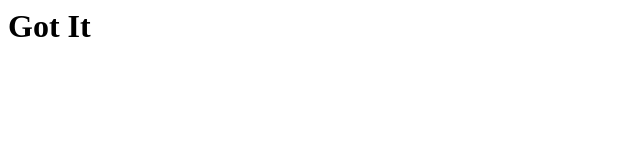
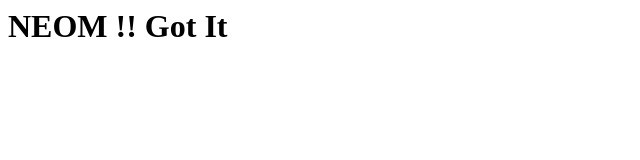
Before and after one commit to NEEOMM/neeomm.github.io, a plain HTML site: page index.html in a window 1280 px wide. Shown: the whole page, without its empty margins (0-640 px from the left). Drawn offline with Linux system fonts and the light colour scheme.

Commit message:
Update index.html

```diff
--- a/index.html
+++ b/index.html
@@ -1,5 +1,5 @@
 <html>
 <body>
-<h1>Got It</h1>
+<h1>NEOM !! Got It</h1>
 </body>
 </html>
```
